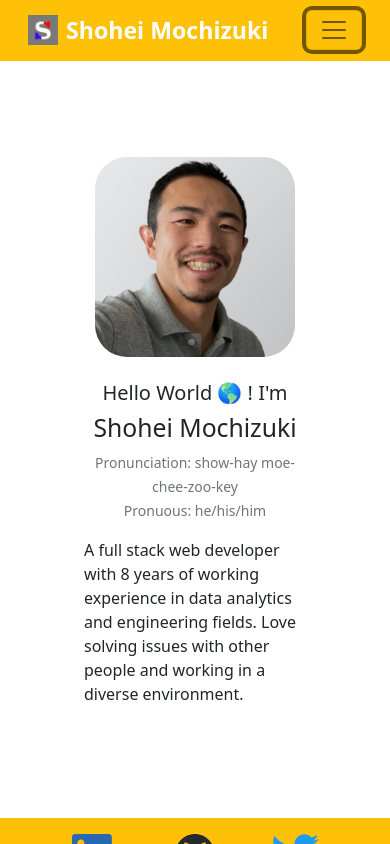
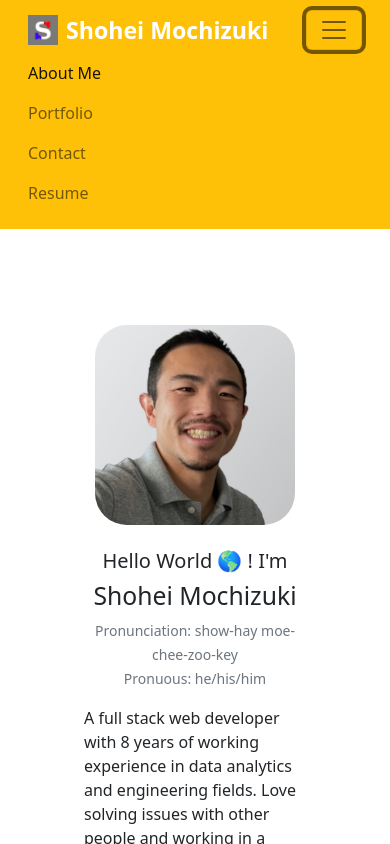
Before and after one commit to shohei-mochizuki/portfolio-react, a React (Create React App) app: page / in a window 390 px wide. Both pictures are taken after a click on the button "Toggle navigation". Shown: the top 844 px of the page. Built offline with nearby package versions, Linux system fonts and the light colour scheme.

Commit message:
Fix header humberger menu not showing issue

```diff
--- a/src/components/Header.js
+++ b/src/components/Header.js
@@ -1,7 +1,16 @@
-import React from 'react';
+import React, { useState } from 'react';
 import logoSite from '../images/website.png'
 
 export default function Header({ currentPage, handlePageChange }) {
+
+  const [toggleMenu, setToggleMenu] = useState(false);
+
+  const showMenu = () => {
+    console.log(`BEFORE: ${toggleMenu}`);
+    setToggleMenu(!toggleMenu);
+    console.log(`AFTER: ${toggleMenu}`);
+  }
+
   return (
     <div>
       <nav className="navbar navbar-expand-md bg-warning px-3">
@@ -10,10 +19,10 @@
             <img src={logoSite} width="30" height="30" className="d-inline-block align-text-bottom" alt="" />
             <span className="fs-3 fw-bold ms-2 text-white">Shohei Mochizuki</span>
           </div>
-          <button className="navbar-toggler" type="button" data-bs-toggle="collapse" data-bs-target="#navbarSupportedContent" aria-controls="navbarSupportedContent" aria-expanded="false" aria-label="Toggle navigation">
+          <button className="navbar-toggler" type="button" data-bs-toggle="collapse" data-bs-target="#navbarSupportedContent" aria-controls="navbarSupportedContent" aria-expanded="false" aria-label="Toggle navigation" onClick={showMenu}>
             <span className="navbar-toggler-icon"></span>
           </button>
-          <div className="collapse navbar-collapse" id="navbarSupportedContent">
+          <div className={toggleMenu ? "collapse navbar-collapse show" : "collapse navbar-collapse"}>
             <ul className="navbar-nav ms-auto mb-2 mb-lg-0">
               <li className="nav-item">
                 <a
```
